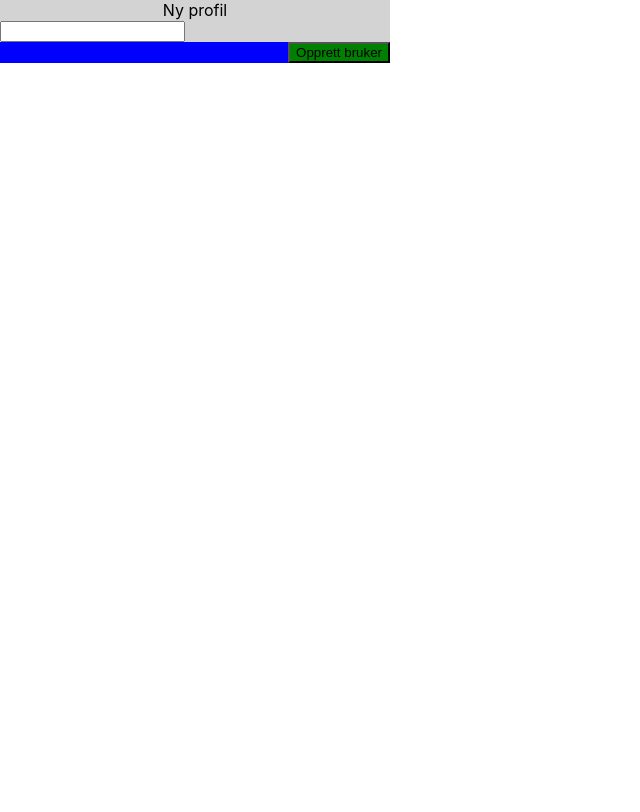
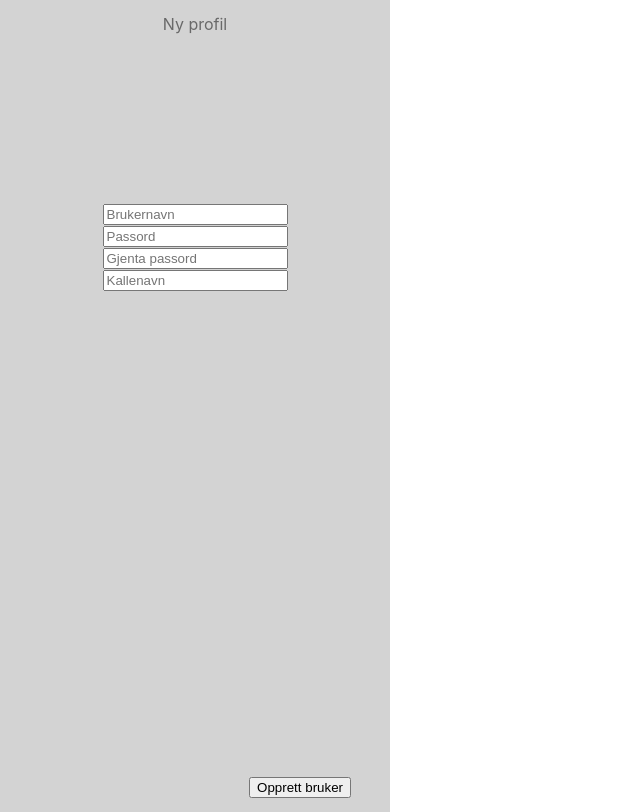
Before and after one commit to HoiskolensChemikerforening/DrikkespillFrontend, a React (Create React App) app in the folder drikkespill/: page /registreringsside in a window 1280 px wide. Shown: the whole page, without its empty margins (0-640 px from the left). Built offline with nearby package versions, Linux system fonts and the light colour scheme.

Commit message:
designendringer

```diff
--- a/drikkespill/src/pages/registreringsside.css
+++ b/drikkespill/src/pages/registreringsside.css
@@ -1,3 +1,8 @@
 .createUser{
     background-color: green;
 }
+
+.skjema{
+    display: flex;
+    justify-content: center;
+}
--- a/drikkespill/src/pages/registreringsside.jsx
+++ b/drikkespill/src/pages/registreringsside.jsx
@@ -17,11 +17,21 @@ export const Registreringsside = () => {
         <Background>
         <Header> Ny profil</Header>
         <RegistrationContainer>
+            <form className="Skjema">
+                <input className="Brukernavn" type="text" value={name} onChange={updateName} placeholder="Brukernavn"/>
+            </form>
             <form>
-                <input className="Brukernavn" type="text" value={name} onChange={updateName}/>
+                <input className="Passord" type="text" value={name} onChange={updateName} placeholder="Passord"/>
+            </form>
+            <form>
+                <input className="Gjenta passord" type="text" value={name} onChange={updateName} placeholder="Gjenta passord"/>
+            </form>
+            <form>
+                <input className="Kallenavn" type="text" value={name} onChange={updateName} placeholder="Kallenavn"/>
             </form>
         </RegistrationContainer>
-        <Buttonplacement><Button className="createUser">Opprett bruker</Button></Buttonplacement>
+        <Buttonplacement><Button onClick={() => console.log('Opprett bruker')}>
+                Opprett bruker</Button></Buttonplacement>
         </Background>
     </MobileContainer>
     </>
@@ -33,19 +43,23 @@ const Background = styled.div`
     display: flex;
     flex-direction: column;
     justify-content: space-around;
-`
+    width: 100%;
+    height: 100%;
+`;
 
 const Header = styled.div`
     display: flex;
     width:  100%;
     height: 20%;
     justify-content: center;
+    font-size: 1,5em;
+    color: dimgrey;
+    text-align: center;
 `;
 
 const Buttonplacement = styled.div`
     display: flex;
-    background-color: blue;
-    width: 100%;
+    width: 90%;
     height: 20%;
     justify-content: flex-end;
     align-items: flex-end;
@@ -66,7 +80,7 @@ const RegistrationContainer = styled.div`
     display: flex;
     width:  100%;
     height: 50%;
-    justify-content: center;
+    align-items: center;
     flex-direction: column;
 `;
 
```
